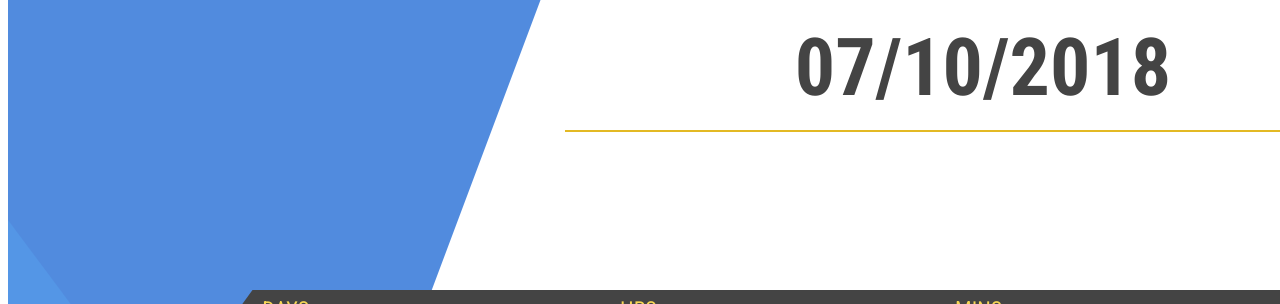
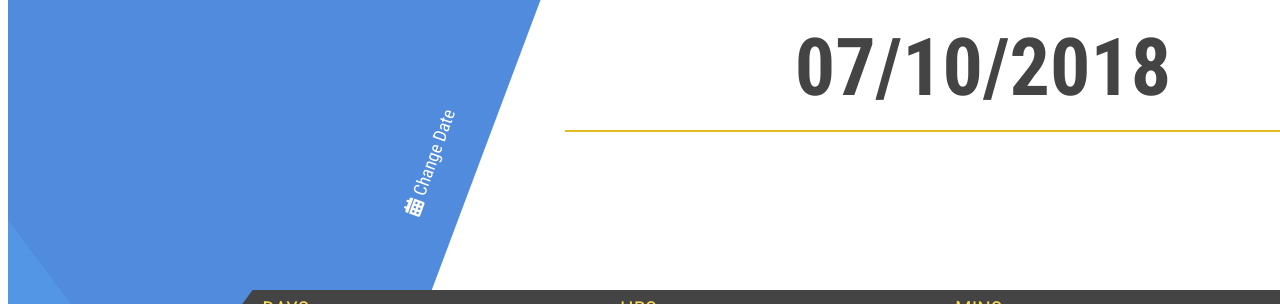
Before and after one commit to LindsayWilde/birthday-lindsay, a React (Create React App) app: page / in a window 1280 px wide. Both pictures are taken after a click on the button "Generate Countdown". Shown: the part 188-492 px from the top of the page. Built offline with nearby package versions, Linux system fonts and the light colour scheme.

Commit message:
added change date

```diff
--- a/package.json
+++ b/package.json
@@ -3,7 +3,9 @@
   "version": "0.1.0",
   "private": true,
   "dependencies": {
+    "ajv": "^6.0.0",
     "moment": "^2.22.2",
+    "node-sass-chokidar": "^1.3.0",
     "npm-run-all": "^4.1.3",
     "react": "^16.4.1",
     "react-datepicker": "^1.5.0",
--- a/public/index.html
+++ b/public/index.html
@@ -6,6 +6,7 @@
   <meta http-equiv="X-UA-Compatible" content="IE=edge">
   <link href="https://fonts.googleapis.com/css?family=Alegreya|Montserrat|Roboto+Condensed:400,700" rel="stylesheet">
   <link rel="stylesheet" href="https://use.fontawesome.com/releases/v5.0.13/css/all.css" integrity="sha384-DNOHZ68U8hZfKXOrtjWvjxusGo9WQnrNx2sqG0tfsghAvtVlRW3tvkXWZh58N9jp" crossorigin="anonymous">
+  <link rel="stylesheet" href="https://use.fontawesome.com/releases/v5.1.0/css/all.css" integrity="sha384-lKuwvrZot6UHsBSfcMvOkWwlCMgc0TaWr+30HWe3a4ltaBwTZhyTEggF5tJv8tbt" crossorigin="anonymous">
   <title>Birthday Countdown</title>
 </head>
 
--- a/src/App.css
+++ b/src/App.css
@@ -122,3 +122,19 @@
     line-height: 115px;
     color: white;
     font-family: 'Roboto Condensed'; }
+
+.change-date {
+  grid-row: 2/3;
+  grid-column: 4/5;
+  justify-self: start;
+  font-size: 18px;
+  line-height: 19px;
+  text-align: center;
+  color: white;
+  font-family: 'Roboto Condensed';
+  font-weight: 100;
+  background-color: transparent;
+  border: none;
+  transform: rotate(-70deg) translate(-70px, -70px); }
+  .change-date i {
+    margin-right: 5px; }
--- a/src/App.js
+++ b/src/App.js
@@ -2,6 +2,7 @@ import React, { Component } from 'react';
 import Picker from './picker';
 import Button from './button';
 import Clock from './clock';
+import ChangeData from './changeDate';
 
 import './App.css';
 
@@ -19,7 +20,7 @@ export default class App extends Component {
         if(this.state.active) {
             return [
                 <Clock />,
-
+                ChangeData('Change Date', () => this.setState({ active:false }))
             ]
         } else {
             return Button('Generate Countdown', () => this.setState({active:true}))
--- a/src/App.scss
+++ b/src/App.scss
@@ -3,3 +3,4 @@
 @import './picker.scss';
 @import './button.scss';
 @import './clock.scss';
+@import './changeDate.scss';
--- /dev/null
+++ b/src/changeDate.js
@@ -0,0 +1,11 @@
+import React from 'react';
+
+const ChangeDate = (title, callBack) => {
+    return (
+        <button className="change-date" onClick={callBack}>
+            <i class="fas fa-calendar-alt"></i>
+            {title}
+        </button>
+    )
+}
+export default ChangeDate;
--- /dev/null
+++ b/src/changeDate.scss
@@ -0,0 +1,20 @@
+.change-date {
+    grid-row: 2/3;
+    grid-column: 4/5;
+    justify-self: start;
+
+    font-size: 18px;
+    line-height: 19px;
+    text-align: center;
+    color: white;
+    font-family: 'Roboto Condensed';
+    font-weight: 100;
+
+    background-color: transparent;
+    border:none;
+
+    transform: rotate(-70deg) translate(-70px, -70px);
+    i {
+        margin-right: 5px;
+    }
+}
```
Also changed, not shown: 1 other file (tests, documents, lock files or other folders).
